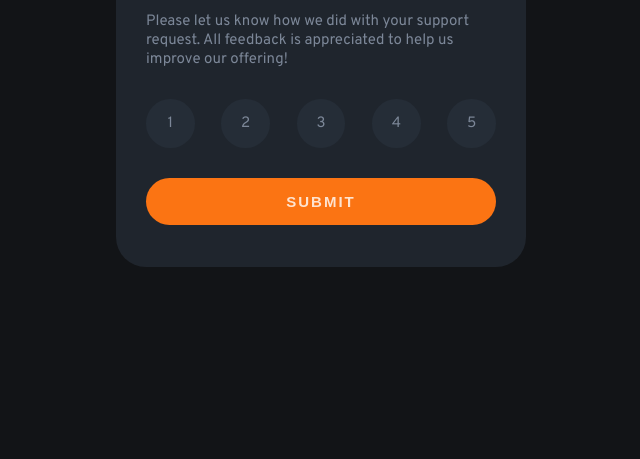
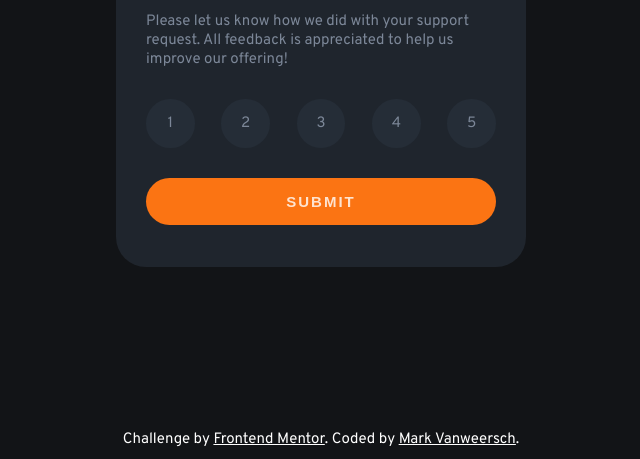
Before and after one commit to MarkVanweersch/interactive-rating-component, a plain HTML site: page index.html in a window 1280 px wide. Shown: the part 341-800 px from the top of the page, without its empty margins (319-959 px from the left). Drawn offline with Linux system fonts and the light colour scheme.

Commit message:
Readme upload & added footer
Wrote the readme and added information on the bottom of the page about the challenge and author.

```diff
--- a/index.html
+++ b/index.html
@@ -92,10 +92,10 @@
   </main>
 
 
-  <!-- <div class="attribution">
-    Challenge by <a href="https://www.frontendmentor.io?ref=challenge" target="_blank">Frontend Mentor</a>.
-    Coded by <a href="#">Your Name Here</a>.
-  </div> -->
+  <footer class="attribution">
+    Challenge by <a href="https://www.frontendmentor.io/challenges/interactive-rating-component-koxpeBUmI" target="_blank">Frontend Mentor</a>.
+    Coded by <a href="https://markvanweersch.github.io/" target="_blank">Mark Vanweersch</a>.
+  </footer>
 
 </body>
 </html>
--- a/styles.css
+++ b/styles.css
@@ -22,6 +22,7 @@ p {
 }
 
 body {
+  position: relative;
   min-height: 100vh;
   display: flex;
   justify-content: center;
@@ -175,6 +176,18 @@ button:hover {
   color: var(--clr-medium-grey);
 }
 
+/* footer */
+
+footer {
+  position: absolute;
+  bottom: 10px;
+  color: var(--clr-white);
+}
+
+footer a {
+  color: inherit;
+}
+
 
 /* mobile design */
 
```
Also changed, not shown: option-styling.js (+0 -14 lines), solution/desktop-hover-option.png (added), solution/desktop-hover-submit.png (added), solution/desktop-submitted.png (added), solution/mobile-submitted.png (added), solution/mobile.png (added), 3 other files.
